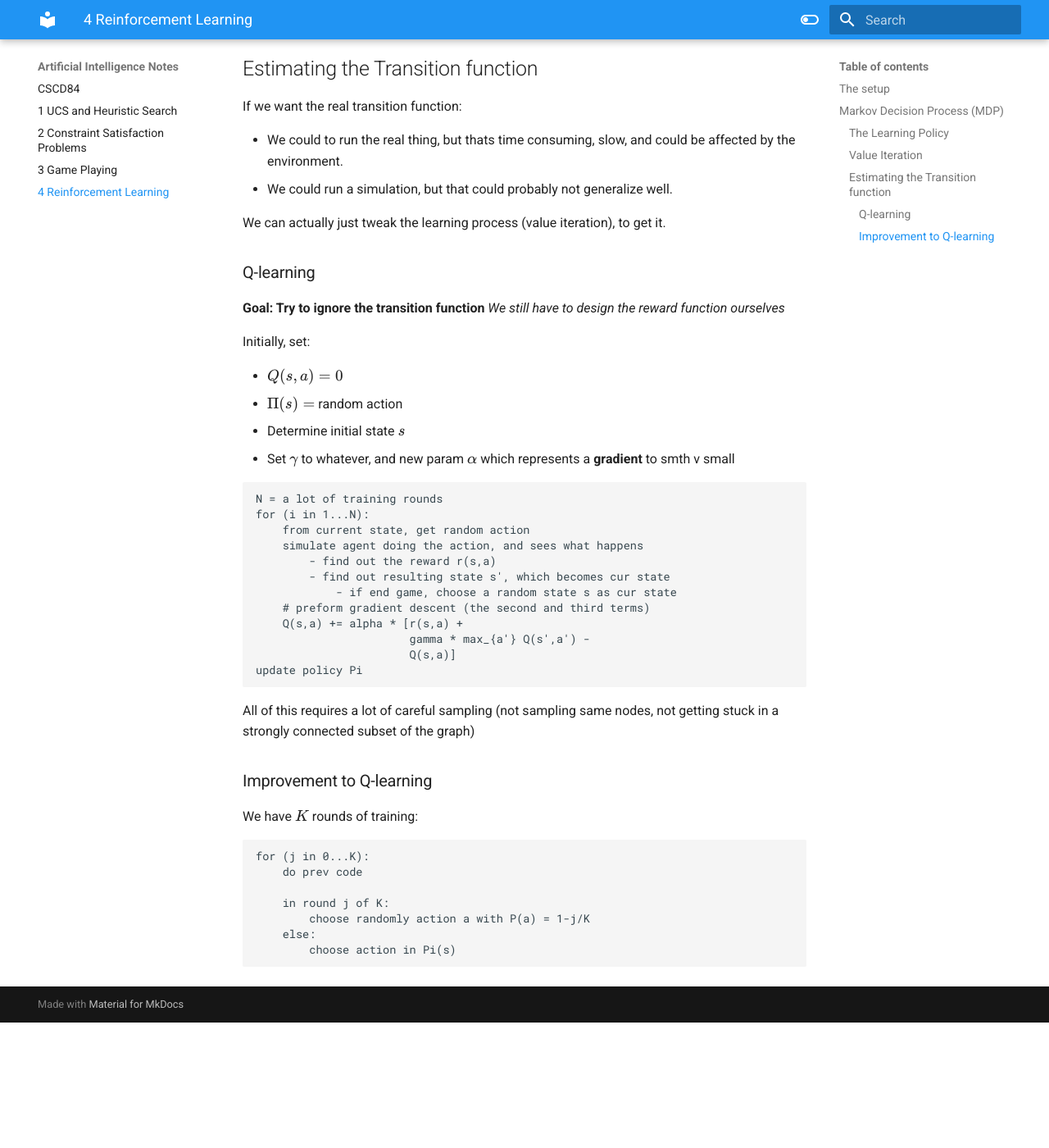
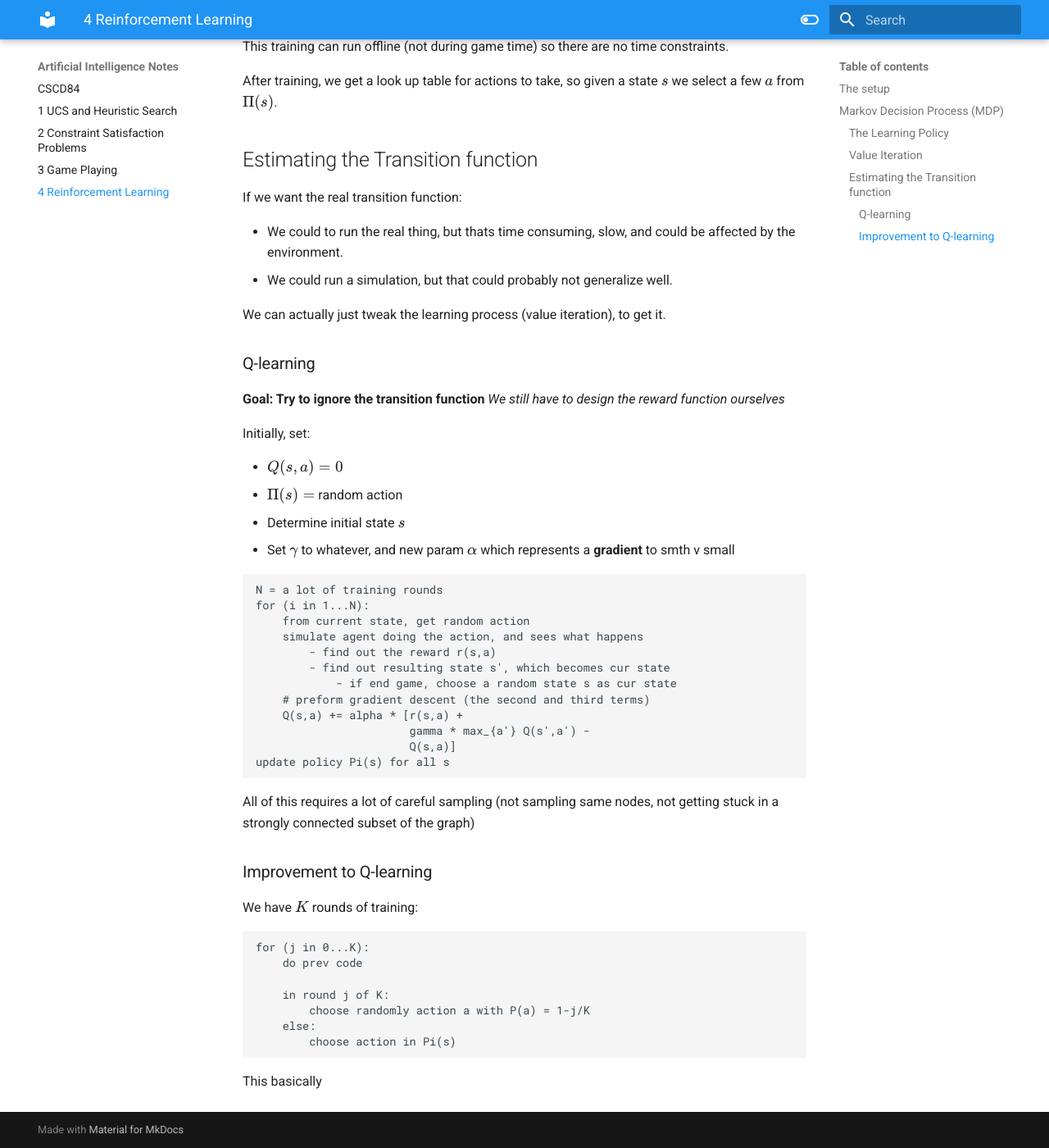
Before and after one commit to richardye101/CSCD84-Artificial-Intelligence, an MkDocs documentation site: the page built from docs/4-Reinforcement-Learning.md, in a window 1280 px wide and 1400 px high, scrolled down 2005 px. Shown: the whole window at 82% size. Built offline with MkDocs 1.6.1 and Material for MkDocs 9.7.7, drawn with Linux system fonts in a browser that asks for light colours; before the commit the page ends 3252 px from its top, so only the background shows below that; some of the changed text lies outside the part shown.

Commit message:
formatting

````diff
--- a/docs/4-Reinforcement-Learning.md
+++ b/docs/4-Reinforcement-Learning.md
@@ -42,6 +42,7 @@
 	- $<s,a,r,s'>$
 
 Rewrite
+
 $$
 \begin{aligned}
 V^{*}(s) &= max_{a}\left( R(s,a) +\\
@@ -109,7 +110,7 @@
 	Q(s,a) += alpha * [r(s,a) +
 					   gamma * max_{a'} Q(s',a') -
 					   Q(s,a)]
-update policy Pi
+update policy Pi(s) for all s
 ```
 
 All of this requires a lot of careful sampling (not sampling same nodes, not getting stuck in a strongly connected subset of the graph)
@@ -126,3 +127,5 @@
 	else:
 		choose action in Pi(s)
 ```
+
+This basically
````
